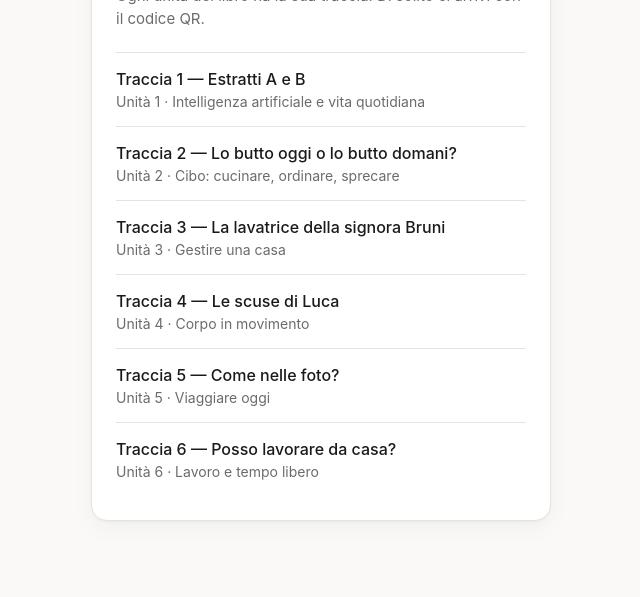
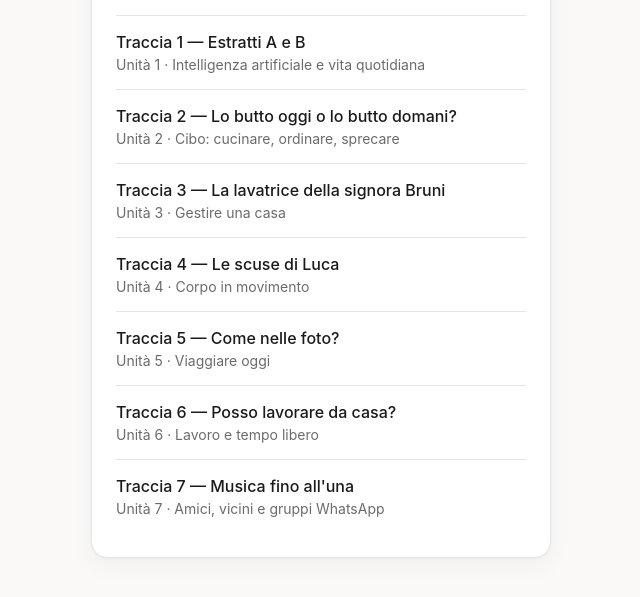
Before and after one commit to prendolaparola/audio, a plain HTML site: page index.html in a window 1280 px wide. Shown: the part 193-790 px from the top of the page, without its empty margins (319-959 px from the left). Drawn offline with Linux system fonts and the light colour scheme.

Commit message:
Elenco e README: aggiunta la traccia 7

```diff
--- a/index.html
+++ b/index.html
@@ -84,6 +84,7 @@
       <li><a href="4/">Traccia 4 — Le scuse di Luca <span>Unità 4 · Corpo in movimento</span></a></li>
       <li><a href="5/">Traccia 5 — Come nelle foto? <span>Unità 5 · Viaggiare oggi</span></a></li>
       <li><a href="6/">Traccia 6 — Posso lavorare da casa? <span>Unità 6 · Lavoro e tempo libero</span></a></li>
+      <li><a href="7/">Traccia 7 — Musica fino all'una <span>Unità 7 · Amici, vicini e gruppi WhatsApp</span></a></li>
     </ul>
   </main>
 </body>
```
Also changed, not shown: 1 other file.
